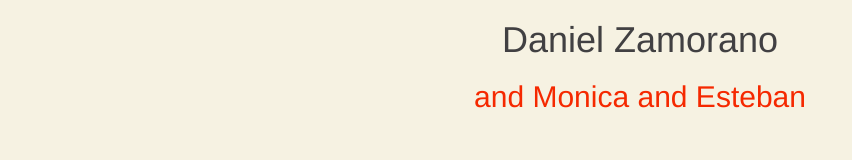
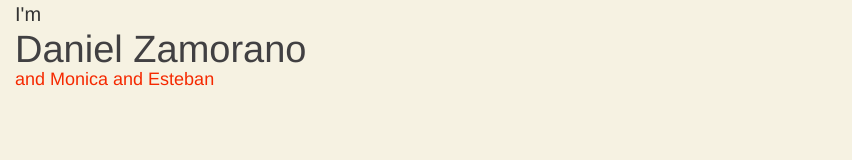
Before and after one commit to daniel-z/resume, a website: page app/index.html in a window 1280 px wide. Shown: the whole page, without its empty margins (0-852 px from the left). Drawn offline with nearby package versions, Linux system fonts and the light colour scheme.

Commit message:
small title test.

```diff
--- a/app/index.html
+++ b/app/index.html
@@ -16,8 +16,10 @@
     <!-- endbuild -->
   </head>
   <body>
-    <header ="col-md-12">
-      <h1>Daniel Zamorano</h1> <h2>and Monica and Esteban</h2>
+    <header class="col-md-12">
+        <span>I'm</span>
+        <h1>Daniel Zamorano</h1>
+        <h2>and Monica and Esteban</h2>
     </header>
     <div class="container">
     <div class="row">
--- a/app/styles/main.less
+++ b/app/styles/main.less
@@ -18,17 +18,28 @@
 @orange: #F52F04;
 @light-bg: #E5E5D7;
 @orange: #F62E07;
+body, html {
+    font-size: 10px;
+}
 
 body {
     background: @beige;
-    text-align: center;
 
     header {
+        heigth: 300px;
+        & > * {
+            margin: 0;
+        }
+        span {
+            font-size: 2em;
+        }
         h1 {
             color: @strong-gray;
+            font-size: 3.8em;
         }
         h2 {
             color: @brick;
+            font-size: 1.8em;
         }
     }
 }
```
Also changed, not shown: app/styles/main.css, 1 other file.
